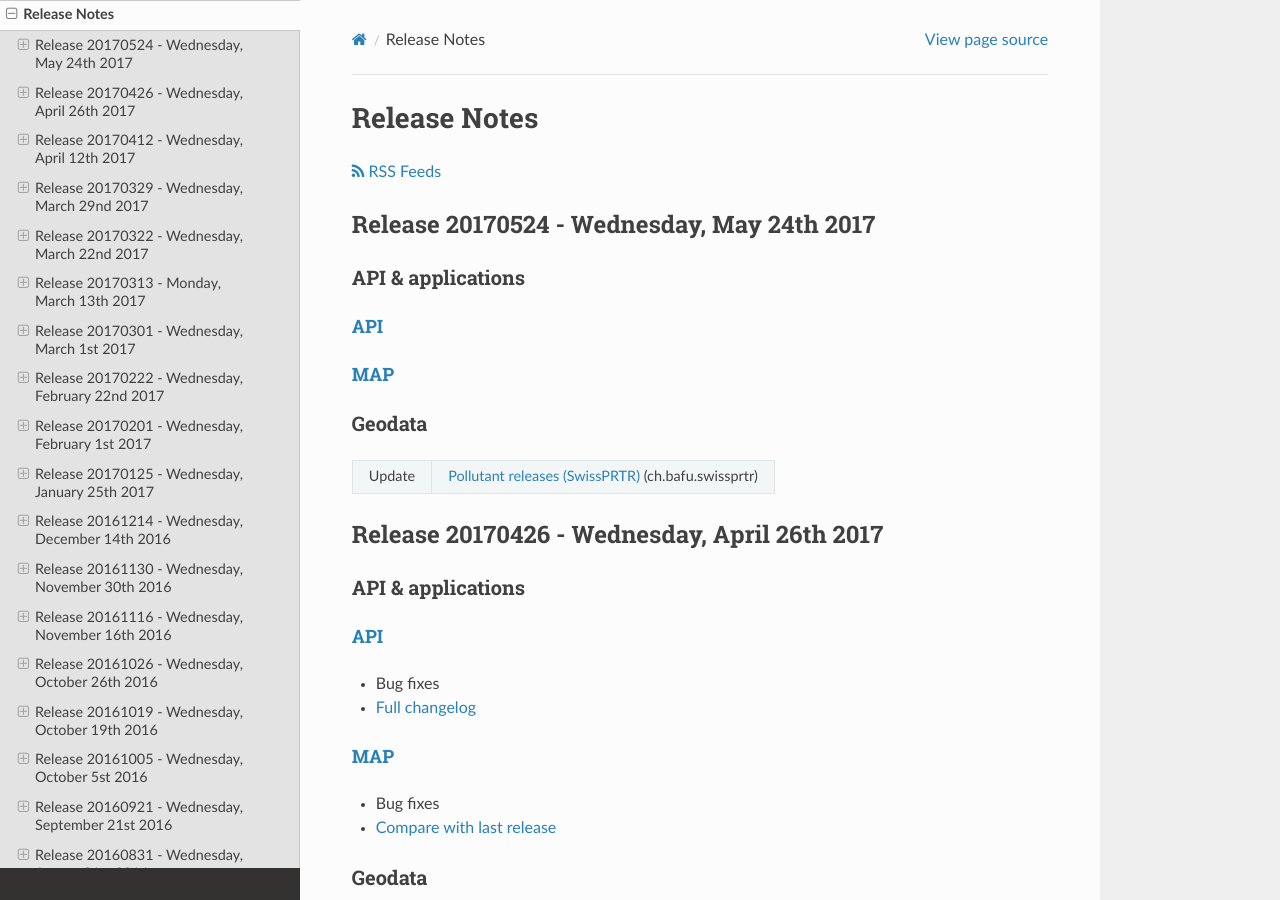
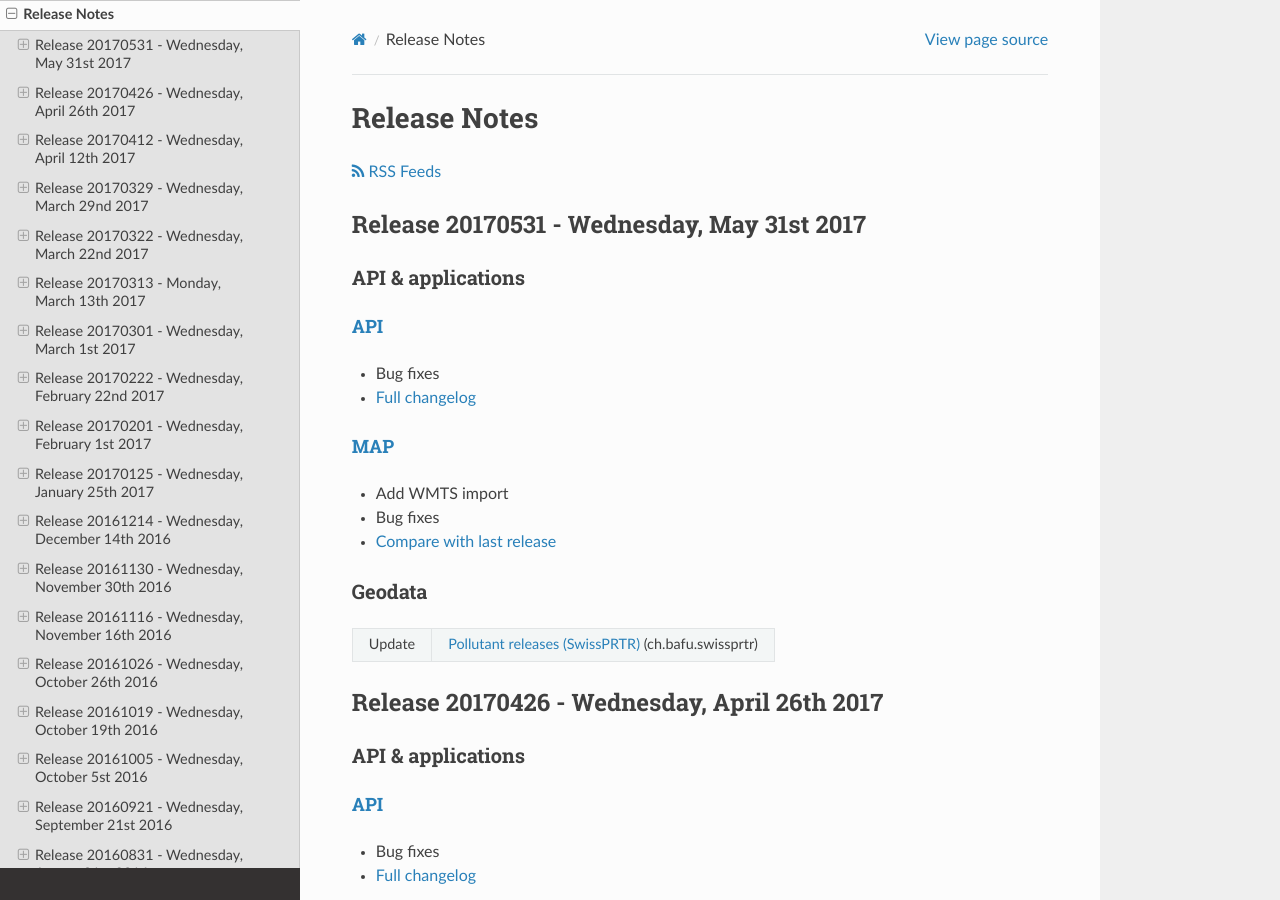
Before and after one commit to swisstopo-test/doc-chsdi3, a Sphinx documentation site: the page built from source/releasenotes/index.rst, in a window 1280 px wide and 900 px high. Built offline with Sphinx 7.4.7 and the Read the Docs theme 2.0.0, drawn with Linux system fonts in a browser that asks for light colours.

Commit message:
Change date

```diff
--- a/source/releasenotes/index.rst
+++ b/source/releasenotes/index.rst
@@ -14,10 +14,10 @@ Release Notes
 
     <p><a class="reference external" href="rss2.xml"> <i class="fa fa-rss"> RSS Feeds </i></a></p>
 
-.. _releasenotes_20170524:
+.. _releasenotes_20170531:
    *******
 
-Release 20170524 - Wednesday, May 24th 2017
+Release 20170531 - Wednesday, May 31st 2017
 ---------------------------------------------
 
 API & applications
@@ -25,9 +25,14 @@ API & applications
 
 `API <//api3.geo.admin.ch>`__
 '''''''''''''''''''''''''''''
-
-`MAP <//map.geo.admin.ch>`__
-'''''''''''''''''''''''''''''
+-  Bug fixes
+- `Full changelog <https://github.com/geoadmin/mf-chsdi3/compare/r_170426...r_170531>`__
+
+`MAP <//map.geo.admin.ch>`__
+'''''''''''''''''''''''''''''
+-  Add WMTS import
+-  Bug fixes
+- `Compare with last release <https://github.com/geoadmin/mf-geoadmin3/compare/r_170426...r_170531>`__
 
 Geodata
 *******
```
